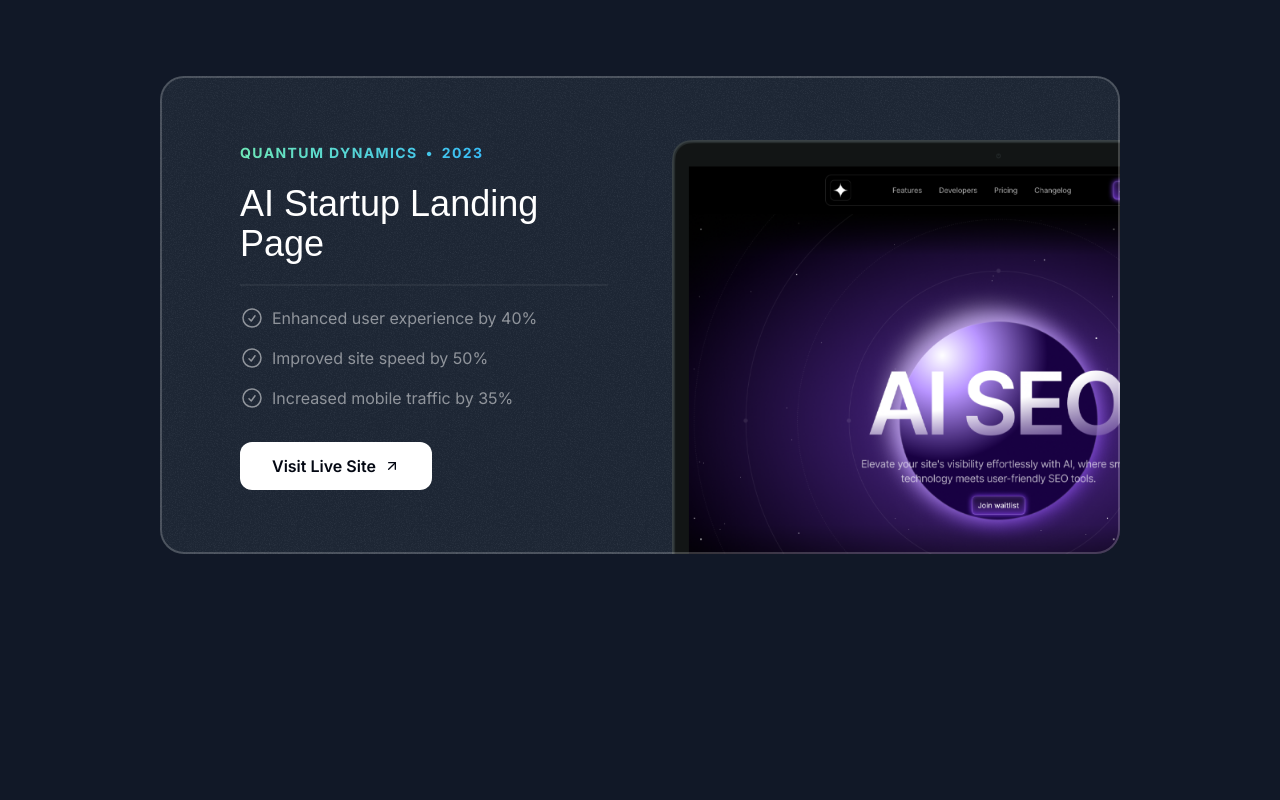
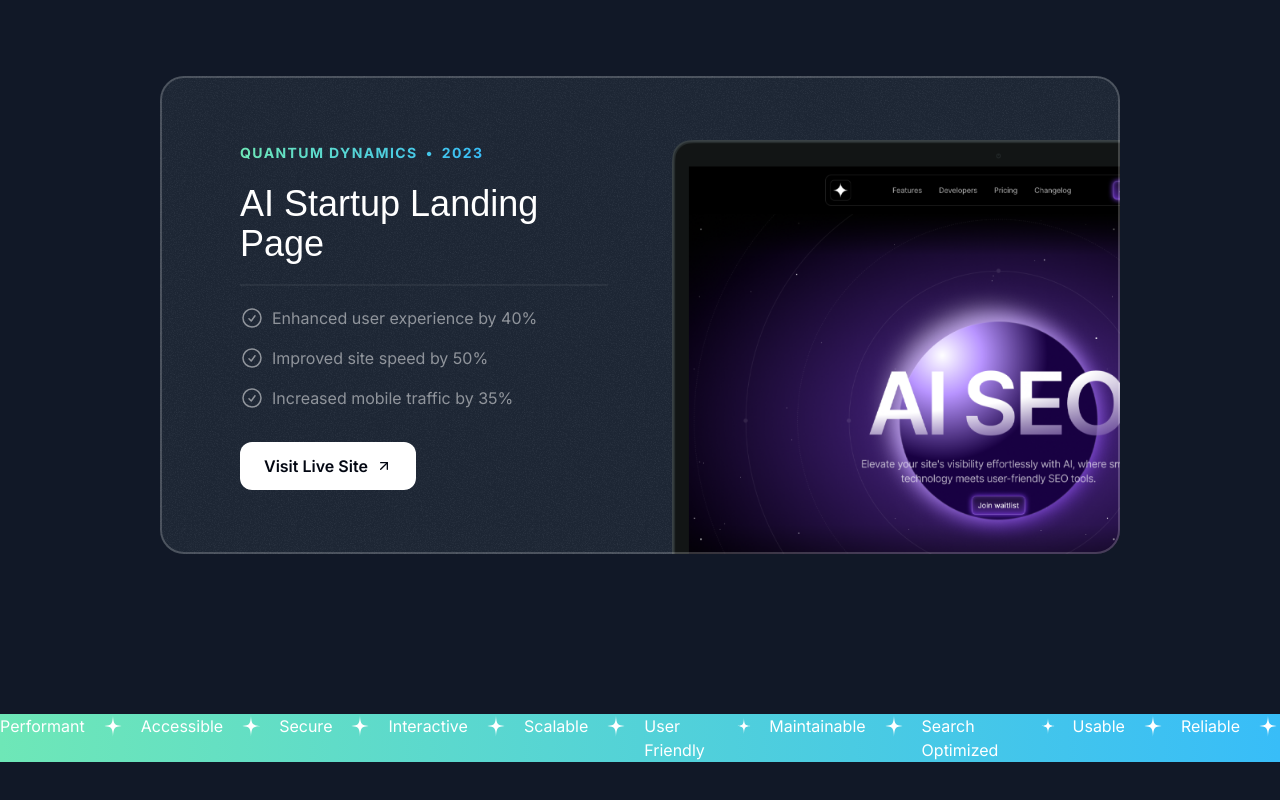
Before and after one commit to edememediong1/swe_portfolio, a Next.js app: page / in a window 1280 px wide. Shown: the part 2306-3106 px from the top of the page. Before the commit the page ends 2956 px from the top, so only its background shows below. Built offline with nearby package versions, Linux system fonts and the light colour scheme; a web font is replaced by a local one.

Commit message:
added the scrolling details

```diff
--- a/src/app/page.tsx
+++ b/src/app/page.tsx
@@ -1,7 +1,7 @@
 import { Header } from "@/sections/Header";
 import { HeroSection } from "@/sections/Hero";
 import { ProjectsSection } from "@/sections/Projects";
-
+import { TapeSection } from "@/sections/Tape";
 
 export default function Home() {
   return (
@@ -9,6 +9,7 @@ export default function Home() {
       <Header />
       <HeroSection/>
       <ProjectsSection/>
+      <TapeSection />
     </div>
   );
 }
--- a/src/sections/Projects.tsx
+++ b/src/sections/Projects.tsx
@@ -78,7 +78,7 @@ export const ProjectsSection = () => {
                   ))}
                 </ul>
                 <a href={project.link}>
-                  <button className="bg-white text-gray-950 h-12 w-full md:w-auto px-8 rounded-xl font-semibold inline-flex items-center justify-center gap-2 mt-8">
+                  <button className="bg-white text-gray-950 h-12 w-full md:w-auto px-6 rounded-xl font-semibold inline-flex items-center justify-center gap-2 mt-8">
                     <span>Visit Live Site</span>
                     <ArrowUpRightIcon className='size-4 ' />
                   </button>
--- a/src/sections/Tape.tsx
+++ b/src/sections/Tape.tsx
@@ -1,3 +1,32 @@
+import StarIcon from "@/assets/icons/star.svg"
+
+const words = [
+  "Performant",
+  "Accessible",
+  "Secure",
+  "Interactive",
+  "Scalable",
+  "User Friendly",
+  "Maintainable",
+  "Search Optimized",
+  "Usable",
+  "Reliable"
+]
+
 export const TapeSection = () => {
-  return <div>Tape Section</div>;
+  return <section className="py-16">
+    <div className="bg-gradient-to-r from-emerald-300 to-sky-400">
+      <div className="">
+        <div className="flex gap-4">
+          { words.map((word) => {
+            return (
+            <div key={word} className="inline-flex gap-4">
+              <span>{word}</span>
+              <StarIcon/>
+            </div>
+            )})}
+        </div>
+      </div>
+    </div>
+  </section>
 };
```
